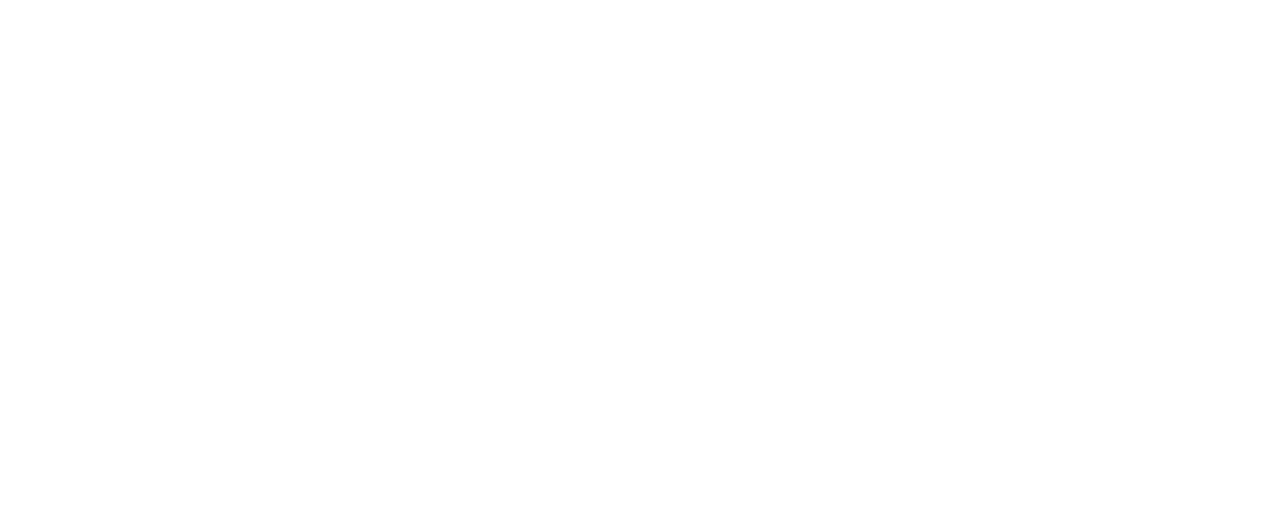
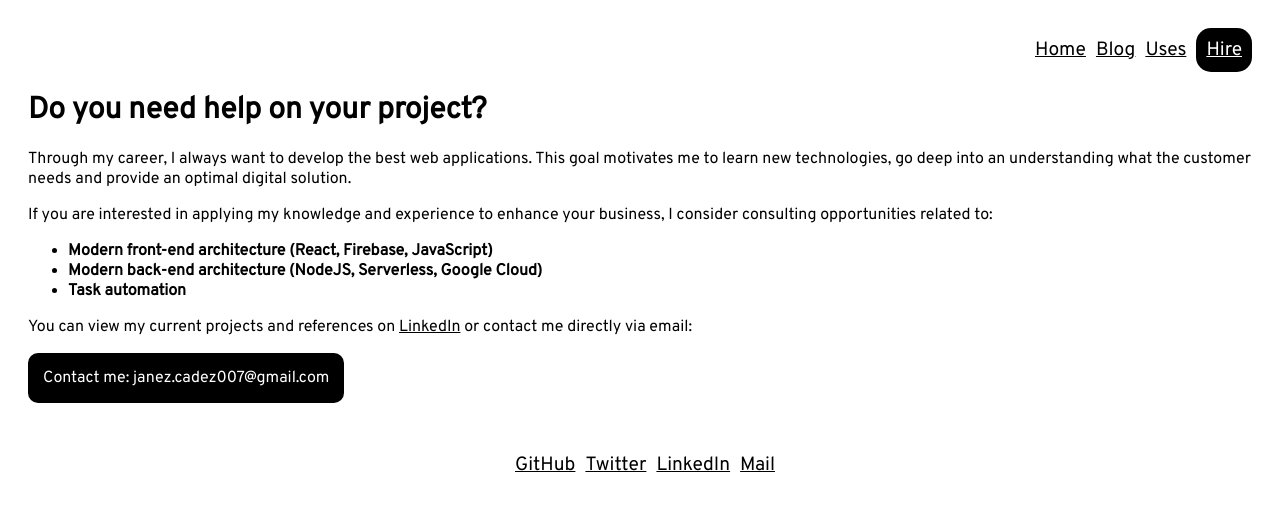
Before and after one commit to jamzi/portfolio, a Gatsby site: page /hire in a window 1280 px wide. Before the commit this address had no page. Built offline with nearby package versions, Linux system fonts and the light colour scheme; Gatsby itself is replaced by a stand-in of ours.

Commit message:
add hire page

```diff
--- a/src/components/layout.js
+++ b/src/components/layout.js
@@ -22,6 +22,13 @@ const StyledLink = styled(Link)`
   font-size: 1.2rem;
 `
 
+const HireStyledLink = styled(StyledLink)`
+  color: white;
+  background-color: #000;
+  padding: 10px;
+  border-radius: 15px;
+`
+
 const GlobalStyle = createGlobalStyle`
   a {
     color: #000;
@@ -35,6 +42,7 @@ const Layout = ({ children }) => {
       <StyledLink to={`/`}>Home</StyledLink>
       <StyledLink to={`/blog`}>Blog</StyledLink>
       <StyledLink to={`/uses`}>Uses</StyledLink>
+      <HireStyledLink to={`/hire`}>Hire</HireStyledLink>
     </HeaderWrapper>
   )
   return (
--- /dev/null
+++ b/src/pages/hire.js
@@ -0,0 +1,84 @@
+import React from "react"
+import styled from "styled-components"
+
+import Layout from "../components/layout"
+import SEO from "../components/seo"
+
+const TitleWrapper = styled.div`
+  display: flex;
+  flex-direction: column;
+  margin-bottom: 20px;
+`
+
+const Title = styled.h2`
+  font-size: 30px;
+  margin: 0px 10px 0px 0px;
+`
+
+const SectionWrapper = styled.p`
+  margin-bottom: "10px";
+`
+
+const StyledLi = styled.li`
+  font-weight: 600;
+`
+
+const HireButton = styled.a`
+  background-color: #000;
+  border: none;
+  color: white;
+  padding: 15px;
+  text-align: center;
+  text-decoration: none;
+  display: inline-block;
+  font-size: 16px;
+  cursor: pointer;
+  border-radius: 10px;
+  outline: none;
+`
+
+export default () => {
+  return (
+    <Layout>
+      <SEO title="Hire" />
+      <TitleWrapper>
+        <Title>Do you need help on your project?</Title>
+      </TitleWrapper>
+      <div>
+        <SectionWrapper>
+          Through my career, I always want to develop the best web applications.
+          This goal motivates me to learn new technologies, go deep into an
+          understanding what the customer needs and provide an optimal digital
+          solution.
+        </SectionWrapper>
+        <SectionWrapper>
+          If you are interested in applying my knowledge and experience to
+          enhance your business, I consider consulting opportunities related to:
+        </SectionWrapper>
+        <ul>
+          <StyledLi>
+            Modern front-end architecture (React, Firebase, JavaScript)
+          </StyledLi>
+          <StyledLi>
+            Modern back-end architecture (NodeJS, Serverless, Google Cloud)
+          </StyledLi>
+          <StyledLi>Task automation</StyledLi>
+        </ul>
+        <SectionWrapper>
+          You can view my current projects and references on{" "}
+          <a
+            href="https://www.linkedin.com/in/janez-cadez/"
+            target="_blank"
+            rel="noopener noreferrer"
+          >
+            LinkedIn
+          </a>{" "}
+          or contact me directly via email:
+        </SectionWrapper>
+        <HireButton href="mailto:janez.cadez007@gmail.com">
+          Contact me: janez.cadez007@gmail.com
+        </HireButton>
+      </div>
+    </Layout>
+  )
+}
```
